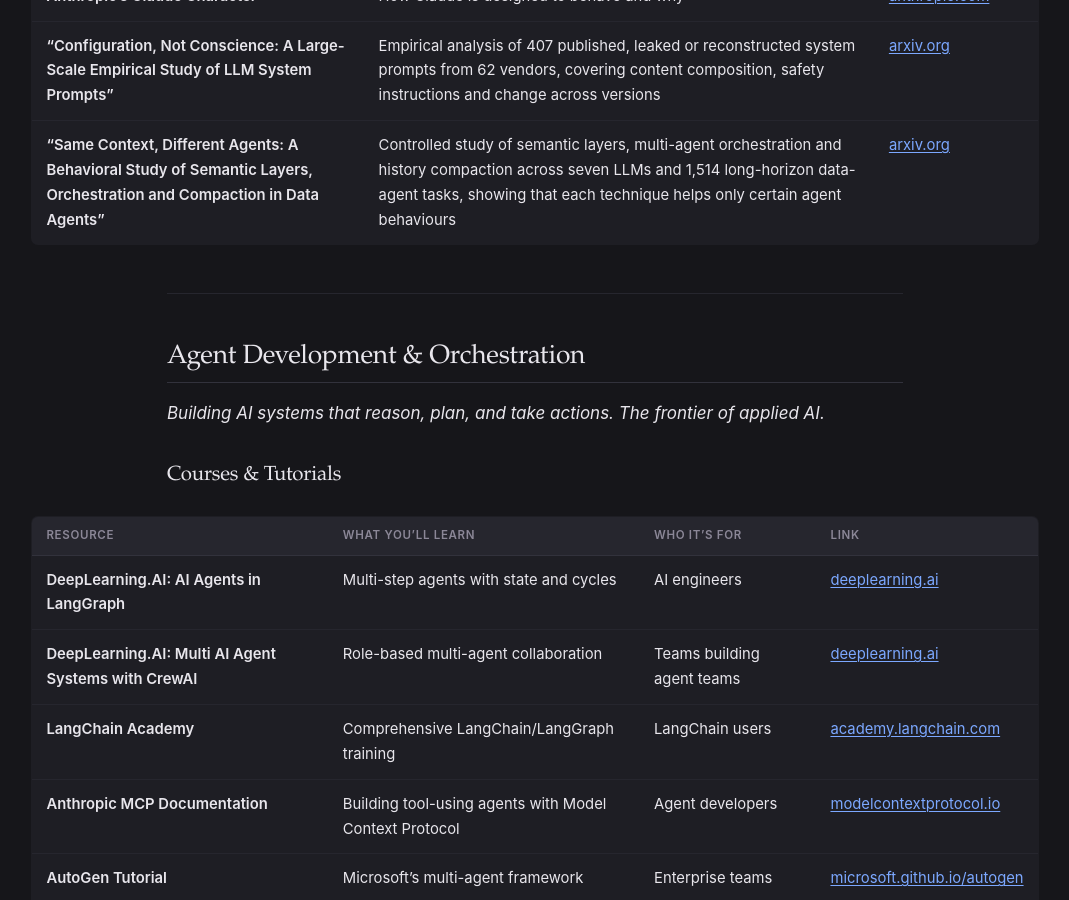
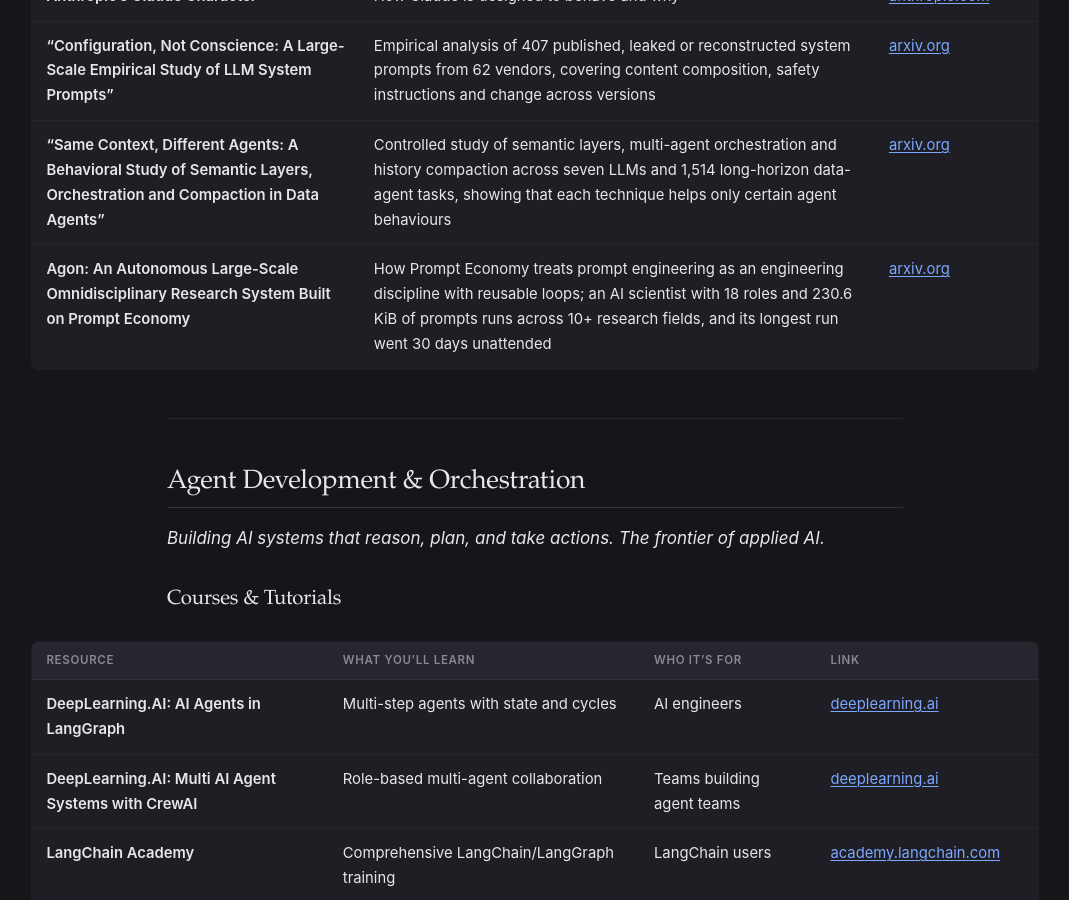
Before and after one commit to natnew/Awesome-Prompt-Engineering, a Jekyll site: the page built from Resources.md, in a window 1280 px wide and 900 px high, scrolled down 2993 px. Shown: the whole window, without its empty margins (105-1174 px from the left). Built offline with Jekyll 4.4.1, drawn with Linux system fonts in a browser that asks for light colours.

Commit message:
Add Agon to Prompt Engineering & Context Design

```diff
--- a/Resources.md
+++ b/Resources.md
@@ -80,6 +80,7 @@ A practitioner's guide to learning resources for building, deploying, evaluating
 | **Anthropic's Claude Character** | How Claude is designed to behave and why | [anthropic.com](https://www.anthropic.com/research/claude-character) |
 | **"Configuration, Not Conscience: A Large-Scale Empirical Study of LLM System Prompts"** | Empirical analysis of 407 published, leaked or reconstructed system prompts from 62 vendors, covering content composition, safety instructions and change across versions | [arxiv.org](https://arxiv.org/abs/2609.31575) |
 | **"Same Context, Different Agents: A Behavioral Study of Semantic Layers, Orchestration and Compaction in Data Agents"** | Controlled study of semantic layers, multi-agent orchestration and history compaction across seven LLMs and 1,514 long-horizon data-agent tasks, showing that each technique helps only certain agent behaviours | [arxiv.org](https://arxiv.org/abs/2610.20959) |
+| **Agon: An Autonomous Large-Scale Omnidisciplinary Research System Built on Prompt Economy** | How Prompt Economy treats prompt engineering as an engineering discipline with reusable loops; an AI scientist with 18 roles and 230.6 KiB of prompts runs across 10+ research fields, and its longest run went 30 days unattended | [arxiv.org](https://arxiv.org/abs/2606.24177) |
 
 ---
 
```
